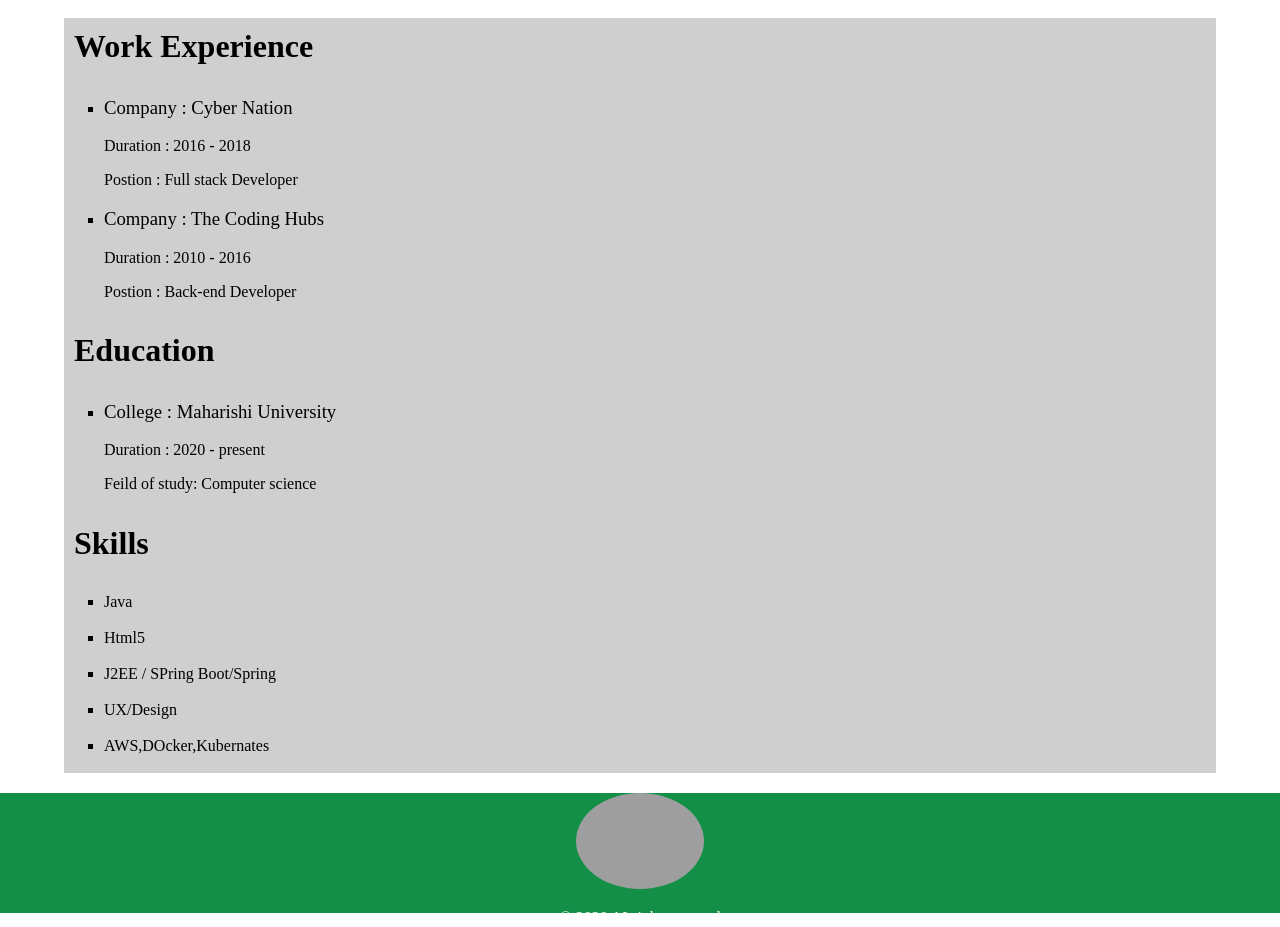
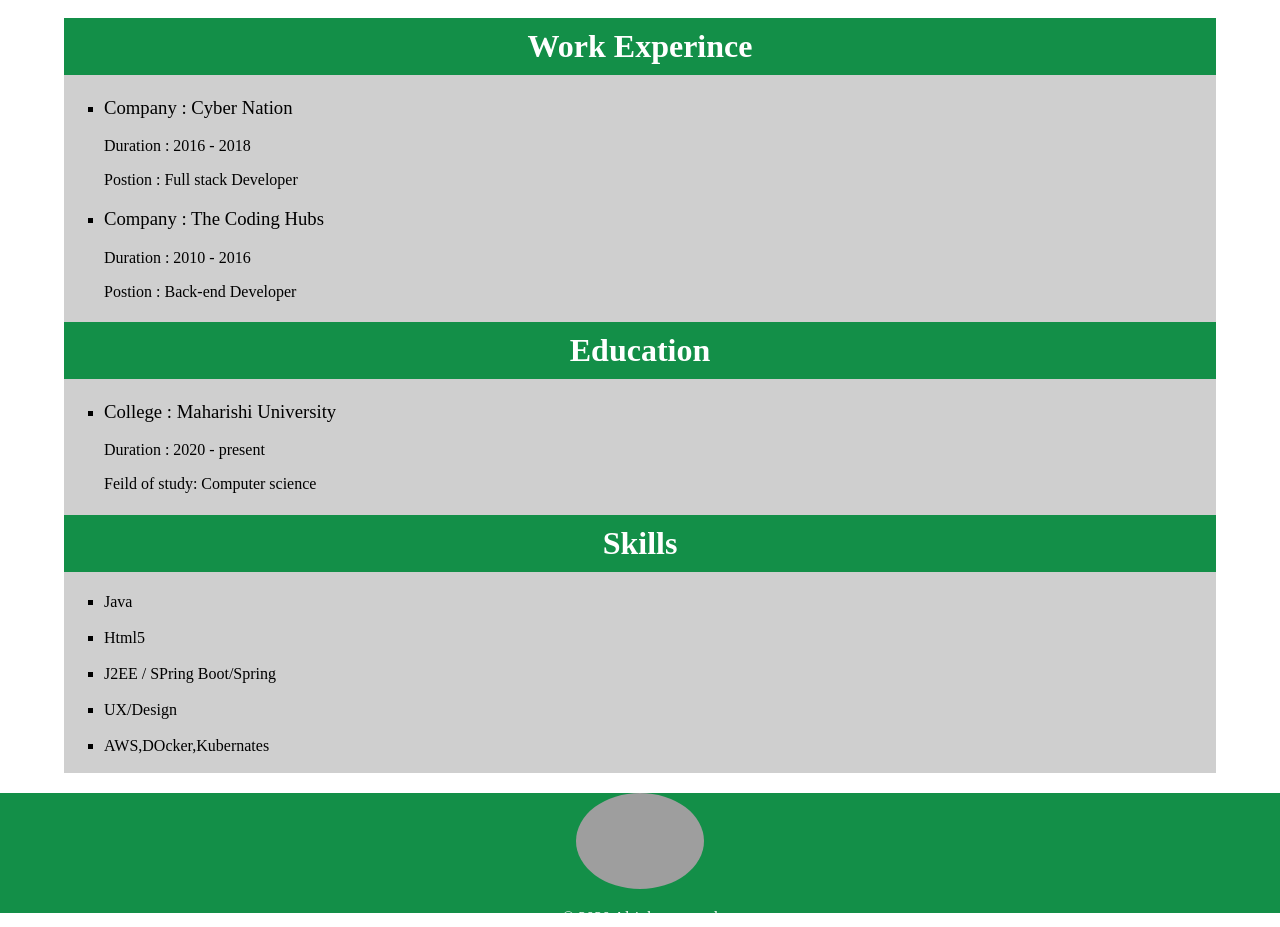
Before and after one commit to isam123/isam.github.io, a plain HTML site: page index.html in a window 1280 px wide. Shown: the part 587-1514 px from the top of the page. Drawn offline with Linux system fonts and the light colour scheme; grey boxes are pictures that could not be loaded.

Commit message:
Final Commit

```diff
--- a/index.html
+++ b/index.html
@@ -6,6 +6,7 @@
     <title>Assignment - 1 Week-1 </title>
     <meta name='viewport' content='width=device-width, initial-scale=1'>
     <link href="style/style.css" rel="stylesheet">
+    <link rel="shortcut icon" href="https://html.am/images/favicon.ico">
     <!-- Css defination of within the tag  -->
   </head>
 
@@ -36,7 +37,7 @@
                 </div>
 
                 <div class="description">
-                    <h1 style="padding: 10px;font-weight: normal;" ><b>Work Experience </b></h1>
+                    <h1 style="text-align: center;padding: 10px;font-weight: normal;color:white;background-color:  rgb(19, 143, 72);" ><b>Work Experince  </b></h1>
                         <ul style="list-style-type: square;">
                         <li>
                             <h3>Company : Cyber Nation</h3>
@@ -49,7 +50,7 @@
                             <p> Postion : Back-end Developer </p>
                         </li>
                         </ul>
-                        <h1 style="padding: 10px;font-weight: normal;" ><b>Education </b></h1>
+                        <h1 style="text-align: center;padding: 10px;font-weight: normal;color:white;background-color:  rgb(19, 143, 72);" ><b>Education </b></h1>
                         <ul style="list-style-type: square;">
                             <li>
                                 <h3>College : Maharishi University</h3>
@@ -57,7 +58,7 @@
                                 <p> Feild of study: Computer science </p>
                             </li>
                             </ul>
-                            <h1 style="padding: 10px;font-weight: normal;" ><b>Skills </b></h1>
+                            <h1 style="text-align: center;padding: 10px;font-weight: normal;color:white;background-color:  rgb(19, 143, 72);" ><b>Skills </b></h1>
                         <ul style="list-style-type: square;">
                             <li> Java
                             </li><br/>
@@ -85,7 +86,7 @@
      <img
     src="http://mumstudents.org/cs472/2014-09/images/w3c-html.png"
     alt="html validator" width="10%"/></a>
-    <p>&copy; 2020 ALright reserved</p>
+    <p>&copy; 2020 Alright reserved</p>
 </div>
 
 </footer>
```
